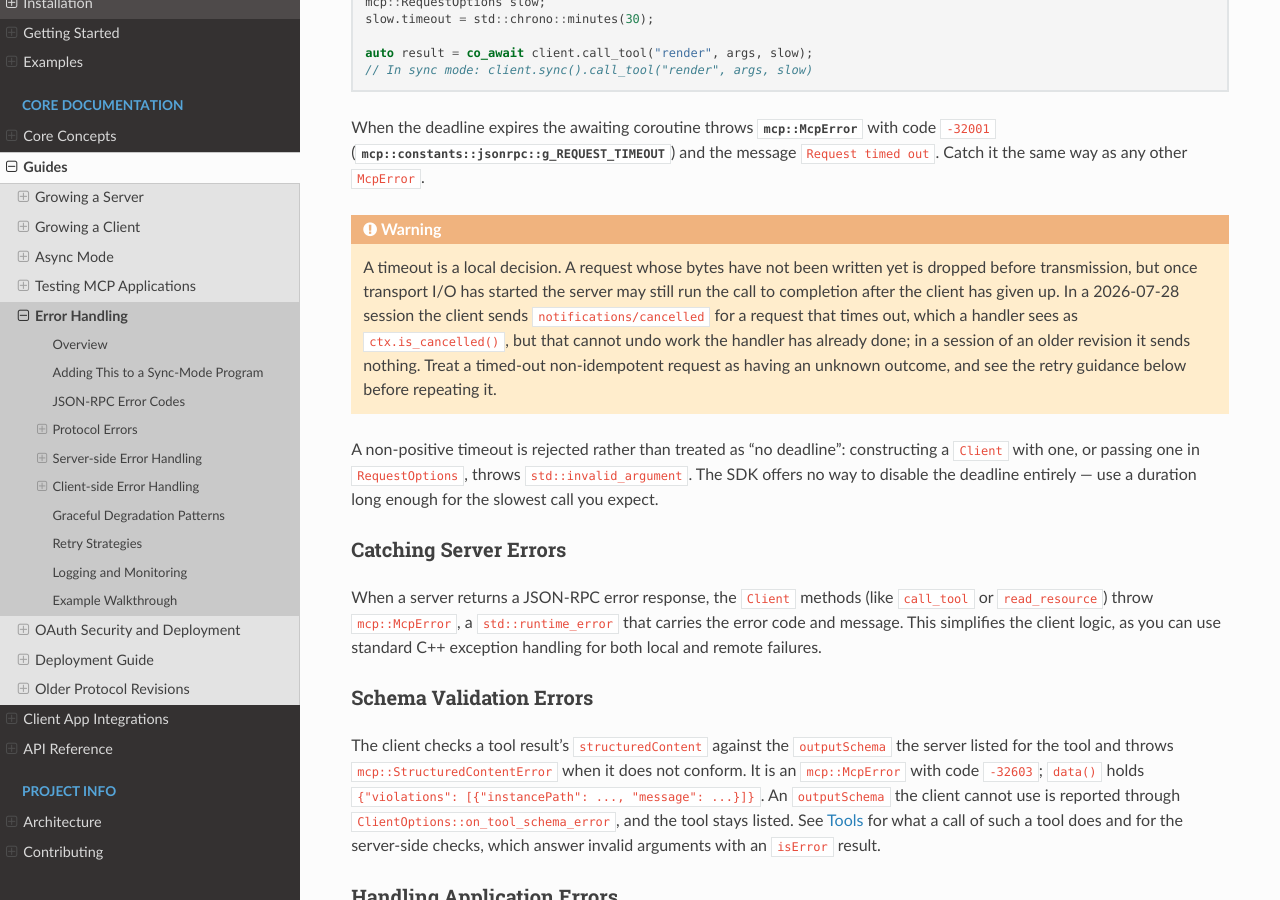
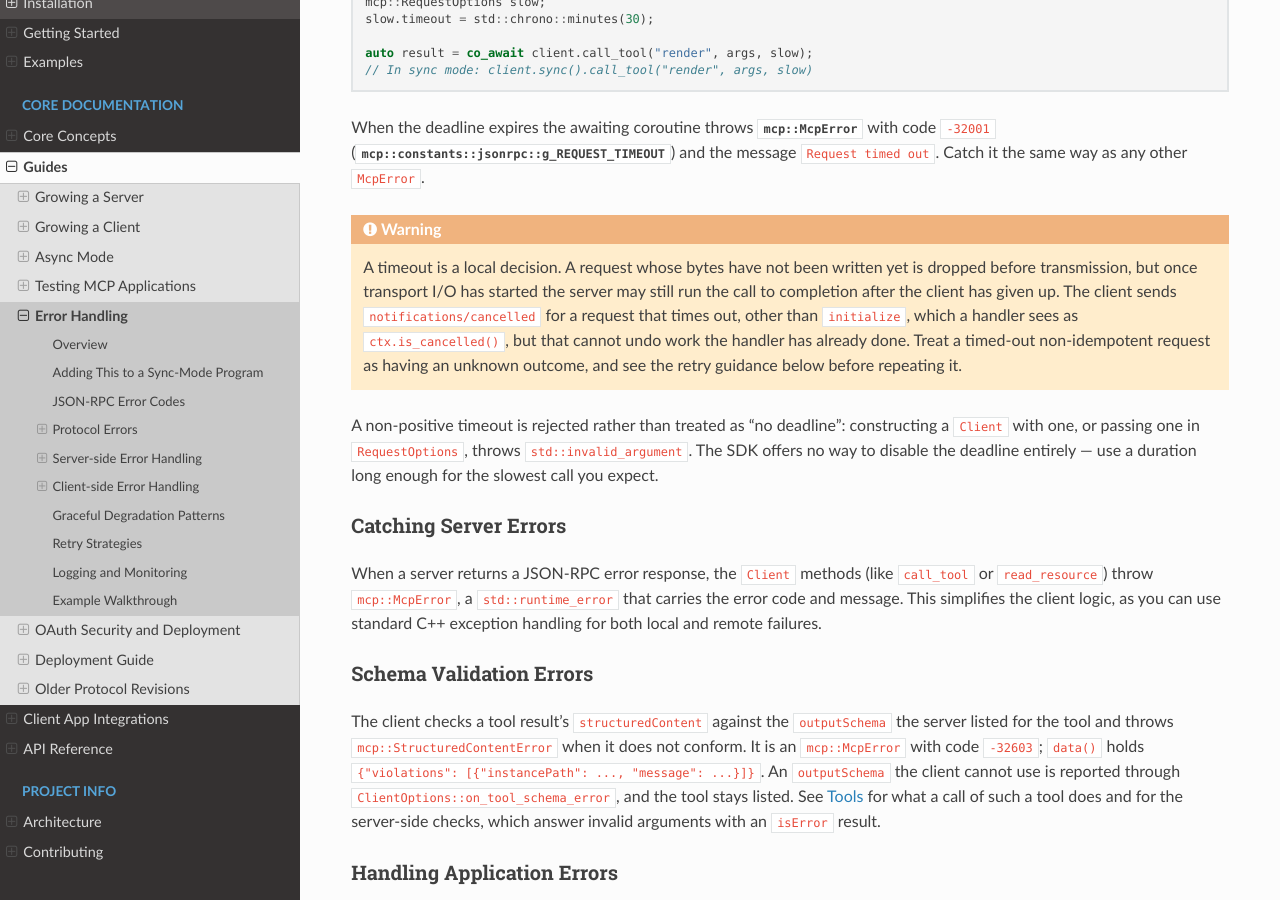
Before and after one commit to yurirocha15/mcp-cpp-sdk, a Sphinx documentation site: the page built from docs/guides/error-handling.rst, in a window 1280 px wide and 900 px high, scrolled down 4598 px. Built offline with Sphinx 7.4.7 and the Read the Docs theme 3.1.0, drawn with Linux system fonts in a browser that asks for light colours; the version number could not be read and is left out.

Commit message:
fix: cancel timed-out requests in sessions of older revisions too
The client sent notifications/cancelled for a request that timed out only
in 2026-07-28 sessions. It now sends one in sessions of 2025-11-25 and
earlier as well, as the specification asks of a timeout, except for
initialize, which a client must not cancel. A server/discover that gets
no answer while the client picks the protocol revision is still left as
it was.

```diff
--- a/docs/guides/error-handling.rst
+++ b/docs/guides/error-handling.rst
@@ -220,12 +220,11 @@ Catch it the same way as any other ``McpError``.
    A timeout is a local decision. A request whose bytes
    have not been written yet is dropped before transmission, but once transport
    I/O has started the server may still run the call to completion after the
-   client has given up. In a 2026-07-28 session the client sends
-   ``notifications/cancelled`` for a request that times out, which a handler
-   sees as ``ctx.is_cancelled()``, but that cannot undo work the handler has
-   already done; in a session of an older revision it sends nothing. Treat a
-   timed-out non-idempotent request as having an unknown outcome, and see the
-   retry guidance below before repeating it.
+   client has given up. The client sends ``notifications/cancelled`` for a
+   request that times out, other than ``initialize``, which a handler sees as
+   ``ctx.is_cancelled()``, but that cannot undo work the handler has already
+   done. Treat a timed-out non-idempotent request as having an unknown outcome,
+   and see the retry guidance below before repeating it.
 
 A non-positive timeout is rejected rather than treated as "no deadline":
 constructing a ``Client`` with one, or passing one in ``RequestOptions``,
```
Also changed, not shown: CHANGELOG.md (+2 -0 lines), 2 other files.
